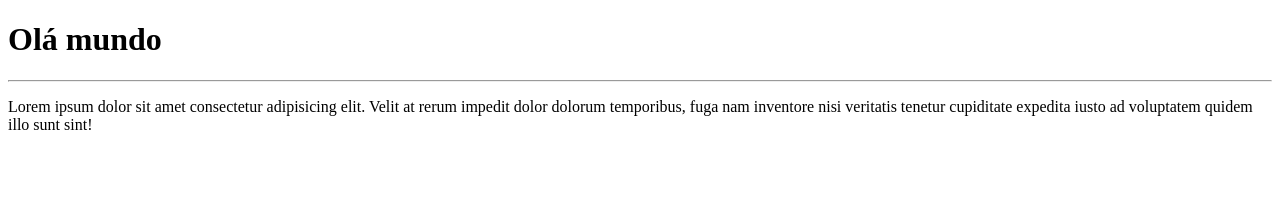
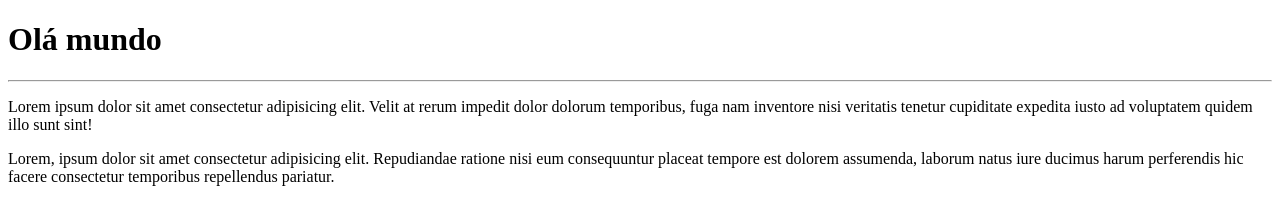
Before and after one commit to GabrielFelix23/X1, a plain HTML site: page site-exemplo/index.html in a window 1280 px wide. Drawn offline with Linux system fonts and the light colour scheme.

Commit message:
Adicionei um parágrafo

```diff
--- a/site-exemplo/index.html
+++ b/site-exemplo/index.html
@@ -9,5 +9,6 @@
     <h1>Olá mundo</h1>
     <hr>
     <p>Lorem ipsum dolor sit amet consectetur adipisicing elit. Velit at rerum impedit dolor dolorum temporibus, fuga nam inventore nisi veritatis tenetur cupiditate expedita iusto ad voluptatem quidem illo sunt sint!</p>
+    <p>Lorem, ipsum dolor sit amet consectetur adipisicing elit. Repudiandae ratione nisi eum consequuntur placeat tempore est dolorem assumenda, laborum natus iure ducimus harum perferendis hic facere consectetur temporibus repellendus pariatur.</p>
 </body>
 </html>
```
